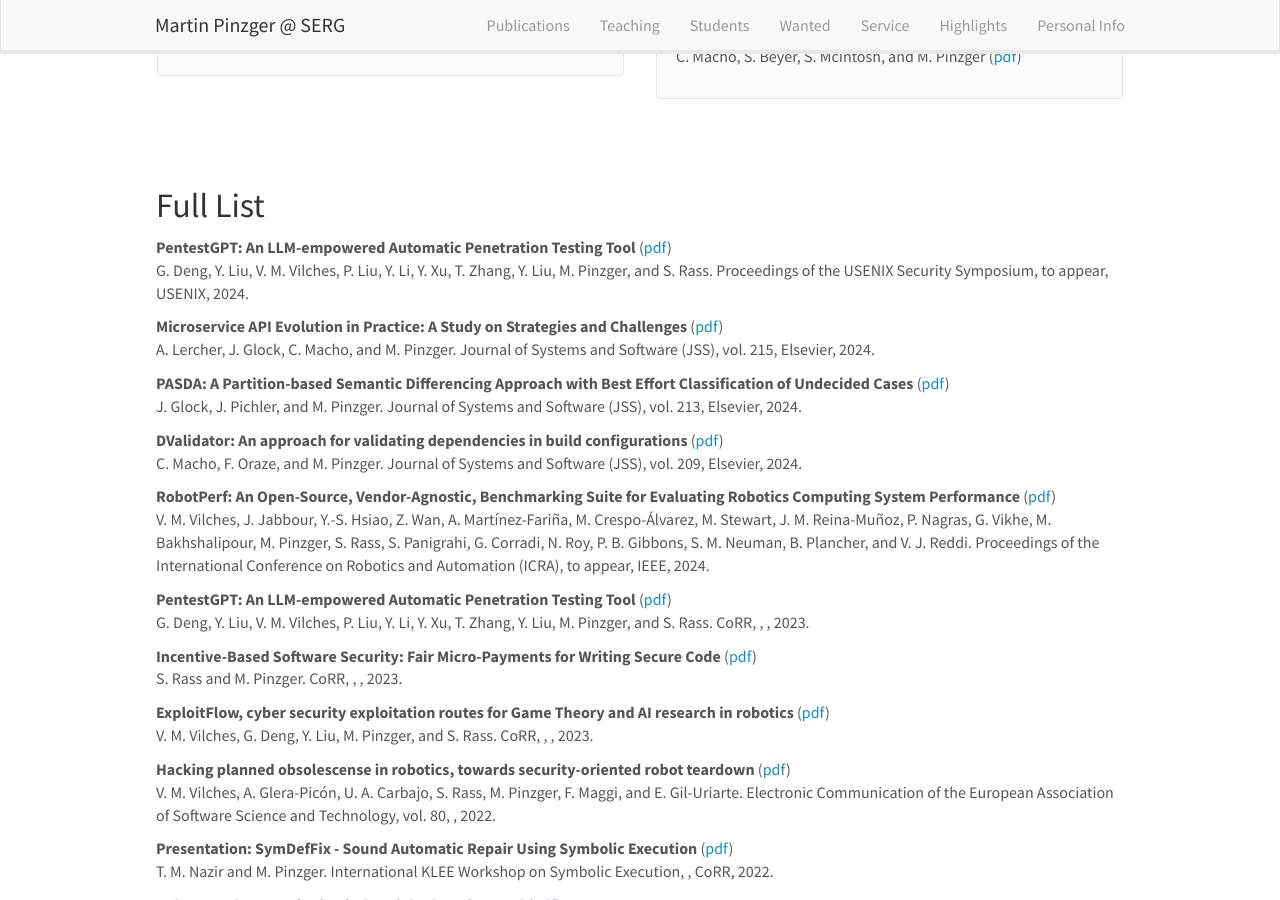
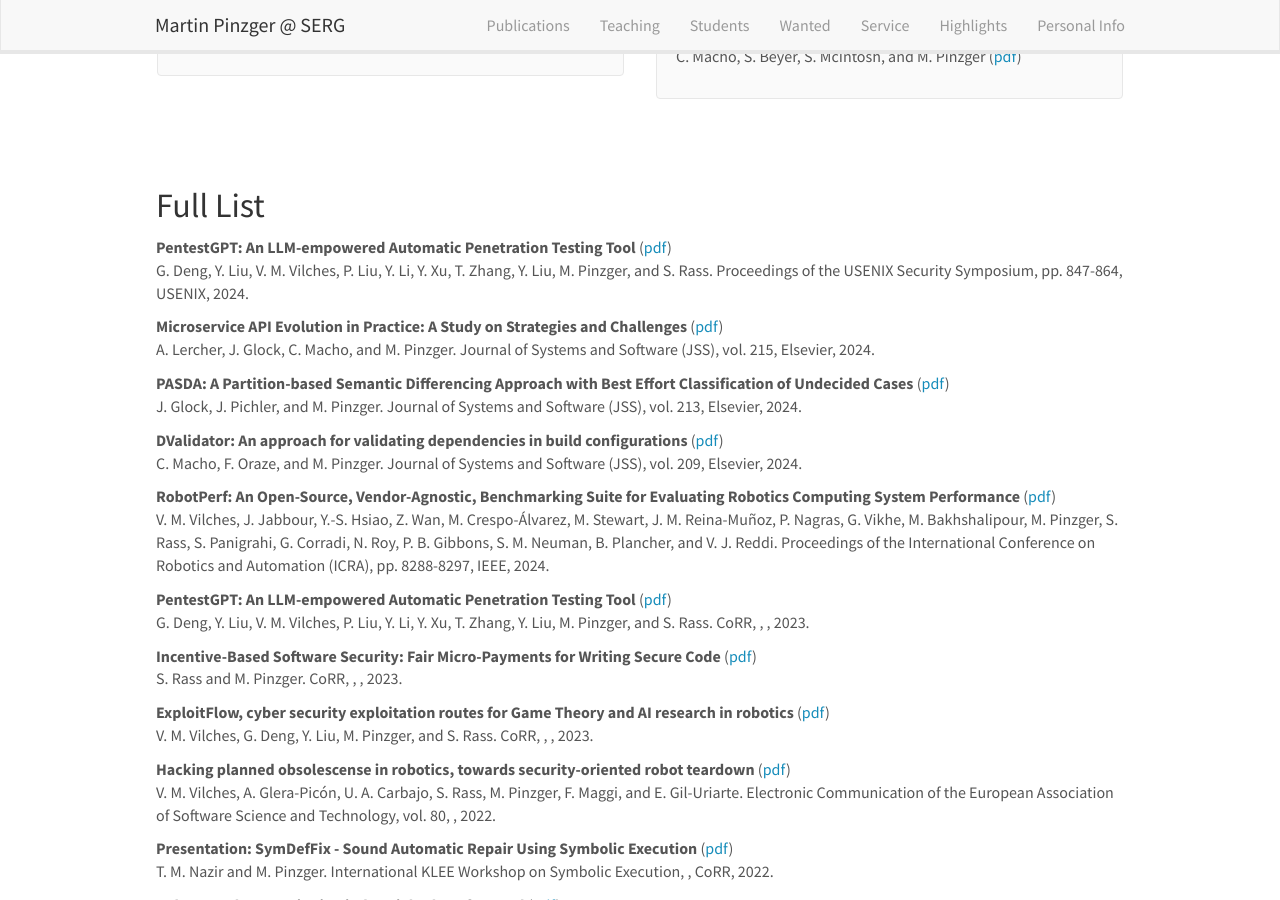
Before and after one commit to pinzger/pinzger.github.io, a Jekyll site: the page built from _pages/publications.md, in a window 1280 px wide and 900 px high, scrolled down 1304 px. Built offline with Jekyll 4.4.1, drawn with Linux system fonts in a browser that asks for light colours; nearby versions of some CDN libraries.

```diff
--- a/_data/publist.yml
+++ b/_data/publist.yml
@@ -2,12 +2,12 @@
   image:
   authors: G. Deng, Y. Liu, V. M. Vilches, P. Liu, Y. Li, Y. Xu, T. Zhang, Y. Liu, M. Pinzger, and S. Rass
   proceedings: Proceedings of the USENIX Security Symposium
-  pages: to appear
+  pages: pp. 847-864
   publisher: USENIX
   year: 2024
   description:
   link:
-    url: https://arxiv.org/pdf/2308.06782
+    url: https://www.usenix.org/system/files/usenixsecurity24-deng.pdf
     display: pdf
   highlight:
 
@@ -52,14 +52,14 @@
 
 - title: "RobotPerf: An Open-Source, Vendor-Agnostic, Benchmarking Suite for Evaluating Robotics Computing System Performance"
   image:
-  authors: 	V. M. Vilches, J. Jabbour, Y.-S. Hsiao, Z. Wan, A. Martínez-Fariña, M. Crespo-Álvarez, M. Stewart, J. M. Reina-Muñoz, P. Nagras, G. Vikhe, M. Bakhshalipour, M. Pinzger, S. Rass, S. Panigrahi, G. Corradi, N. Roy, P. B. Gibbons, S. M. Neuman, B. Plancher, and V. J. Reddi
+  authors: 	V. M. Vilches, J. Jabbour, Y.-S. Hsiao, Z. Wan, M. Crespo-Álvarez, M. Stewart, J. M. Reina-Muñoz, P. Nagras, G. Vikhe, M. Bakhshalipour, M. Pinzger, S. Rass, S. Panigrahi, G. Corradi, N. Roy, P. B. Gibbons, S. M. Neuman, B. Plancher, and V. J. Reddi
   proceedings: Proceedings of the International Conference on Robotics and Automation (ICRA)
-  pages: to appear
+  pages: pp. 8288-8297
   publisher: IEEE
   year: 2024
   description:
   link:
-    url: ../papers/Vilches2023-robotperf.pdf
+    url: ../papers/Vilches2024-robotperf-icra.pdf
     display: pdf
   highlight:
 
```
Also changed, not shown: _pages/highlights.md (+1 -0 lines), 1 other file.
